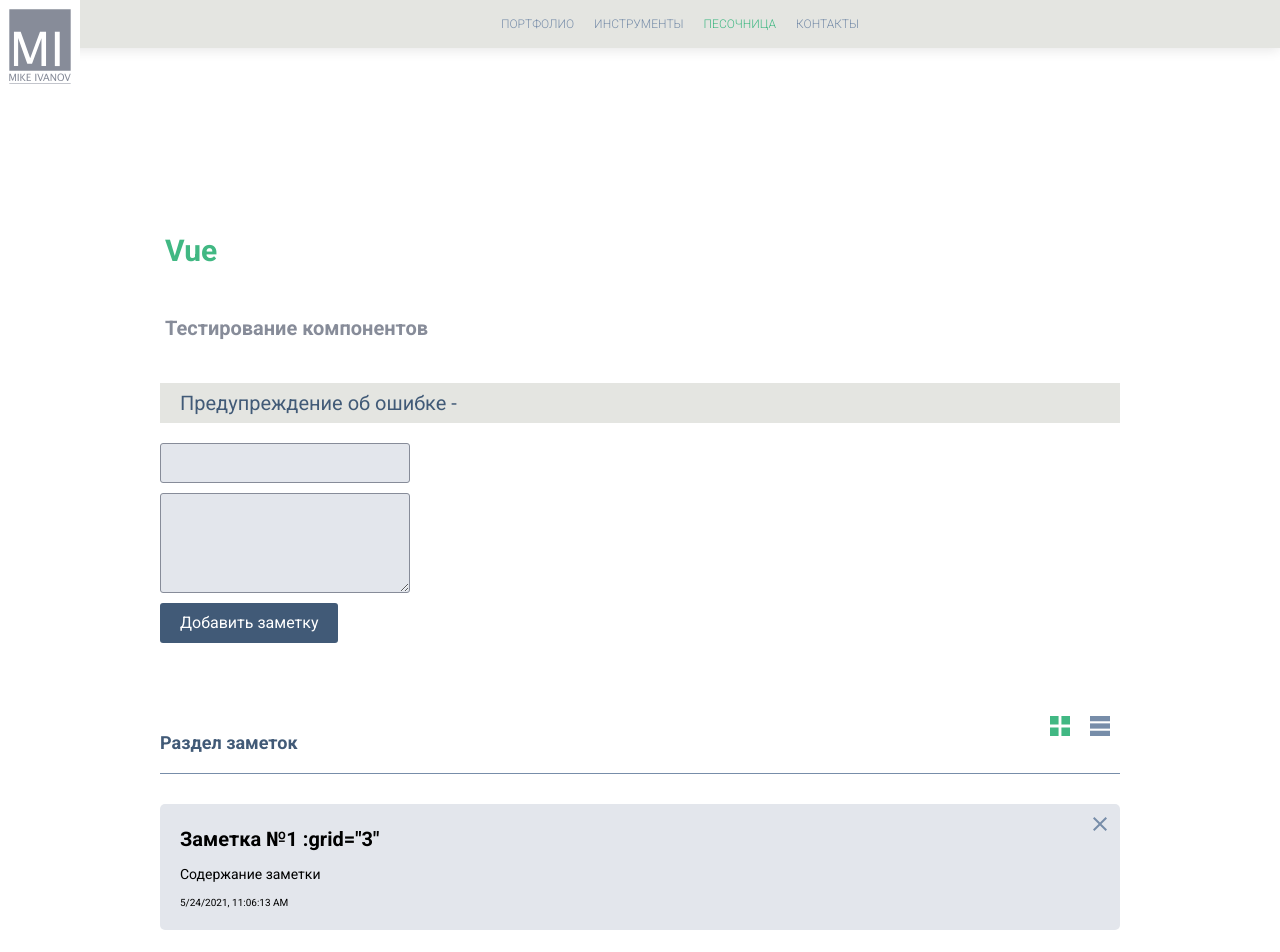
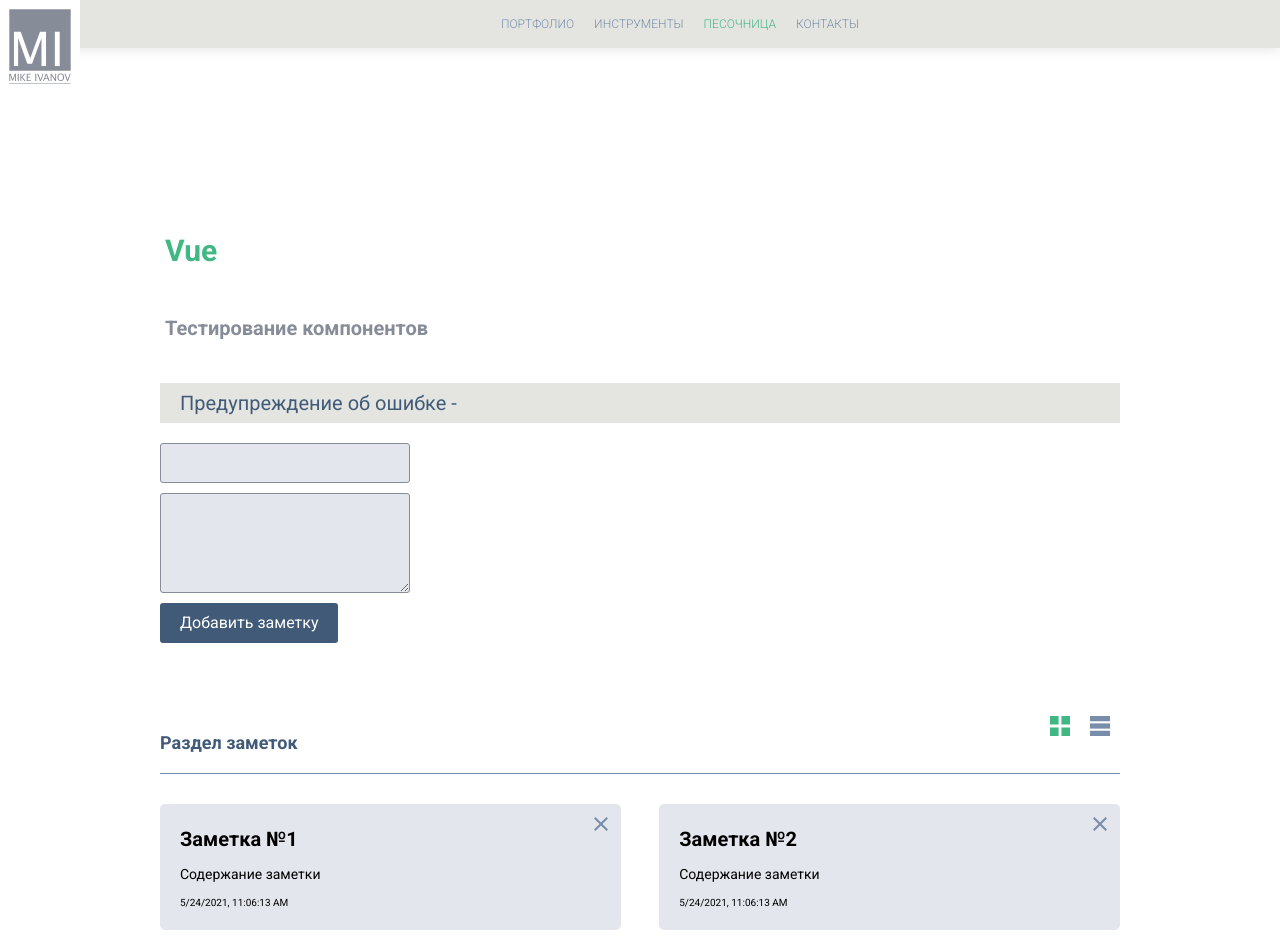
Before and after one commit to MikeIv/vue3_prj, a Vue app: page /sandbox in a window 1280 px wide. Shown: the top 952 px of the page. Built offline with nearby package versions, Linux system fonts and the light colour scheme.

Commit message:
prop grid add bind in sandbox.vue in tag notes

```diff
--- a/src/components/Notes.vue
+++ b/src/components/Notes.vue
@@ -8,7 +8,7 @@
           <use xlink:href="#icon-close"></use>
         </svg>
       </div>
-      <p class="note-header">{{ item.title }} :grid="3"</p>
+      <p class="note-header">{{ item.title }}</p>
       <p class="note-body">{{ item.descr }}</p>
       <span class="note-datу">{{ item.date }}</span>
     </li>
@@ -19,27 +19,26 @@
 
 <script>
 export default {
-
   props: {
     items: {
       type: Array,
       required: true
     },
+
     grid: {
       type: Boolean,
-      required: true,
+      required: true
     }
 
   },
 
-
   methods: {
     removeItem (index) {
       this.$emit('remove', index)
+    },
 
-    }
+  },
 
-  }
 
 }
 
--- a/src/views/Sandbox.vue
+++ b/src/views/Sandbox.vue
@@ -45,7 +45,7 @@
               </div>
 
               <!-- Notes section -->
-              <notes :items="items" @remove="removeItem"  />
+              <notes :items="items" @remove="removeItem" :grid="grid" />
               <!-- ================ -->
 
               <!-- END App -->
@@ -79,6 +79,7 @@ export default {
     text: '',
     grid: true,
 
+
     note: {
       title: '',
       descr: ''
@@ -109,10 +110,9 @@ export default {
       },
       removeItem (index) {
         this.items.splice(index, 1)
-      }
+      },
     }
   }
-
 
 </script>
 
```
Also changed, not shown: src/App.vue (+0 -14 lines).
